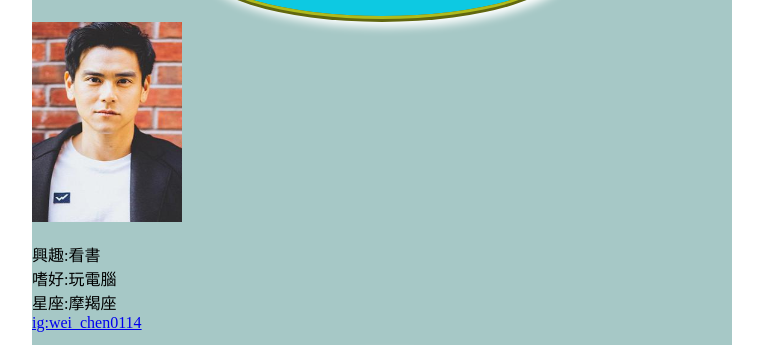
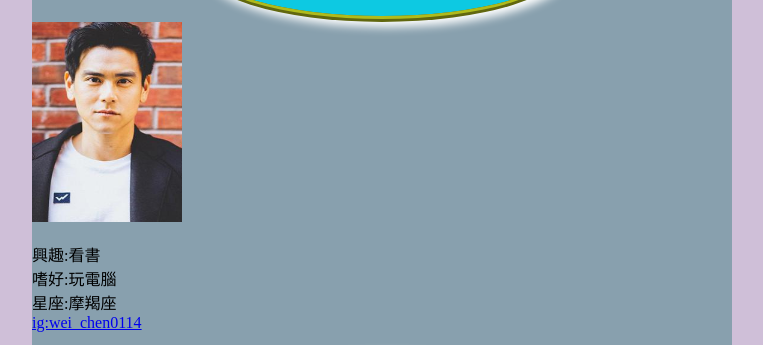
Before and after one commit to WeiChen-Web/Wei-Chen, a plain HTML site: page index.html in a window 1280 px wide. Shown: the part 104-449 px from the top of the page, without its empty margins (258-1021 px from the left). Drawn offline with Linux system fonts and the light colour scheme.

Commit message:
Update index.html

```diff
--- a/index.html
+++ b/index.html
@@ -34,7 +34,9 @@ h2{
     width: 150px;
     height: 200px;
 }
-
+body{
+    background-color: rgba(128, 85, 153, 0.377);
+}
 </style>
 <body>
     <div id="container">
```
